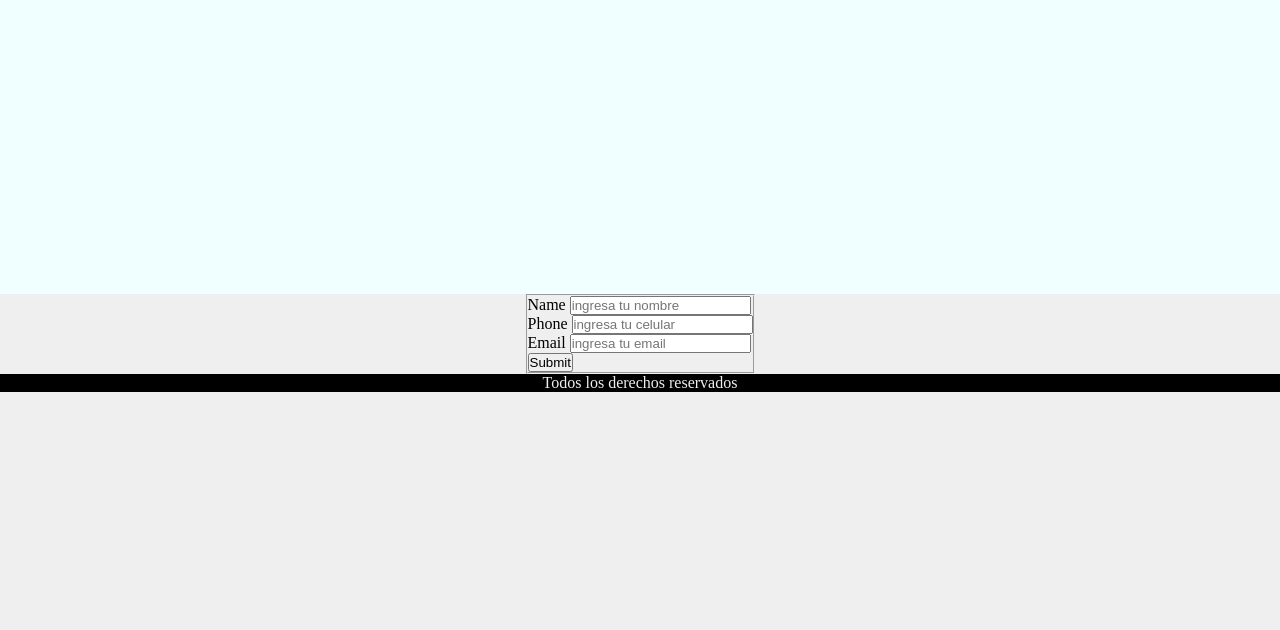
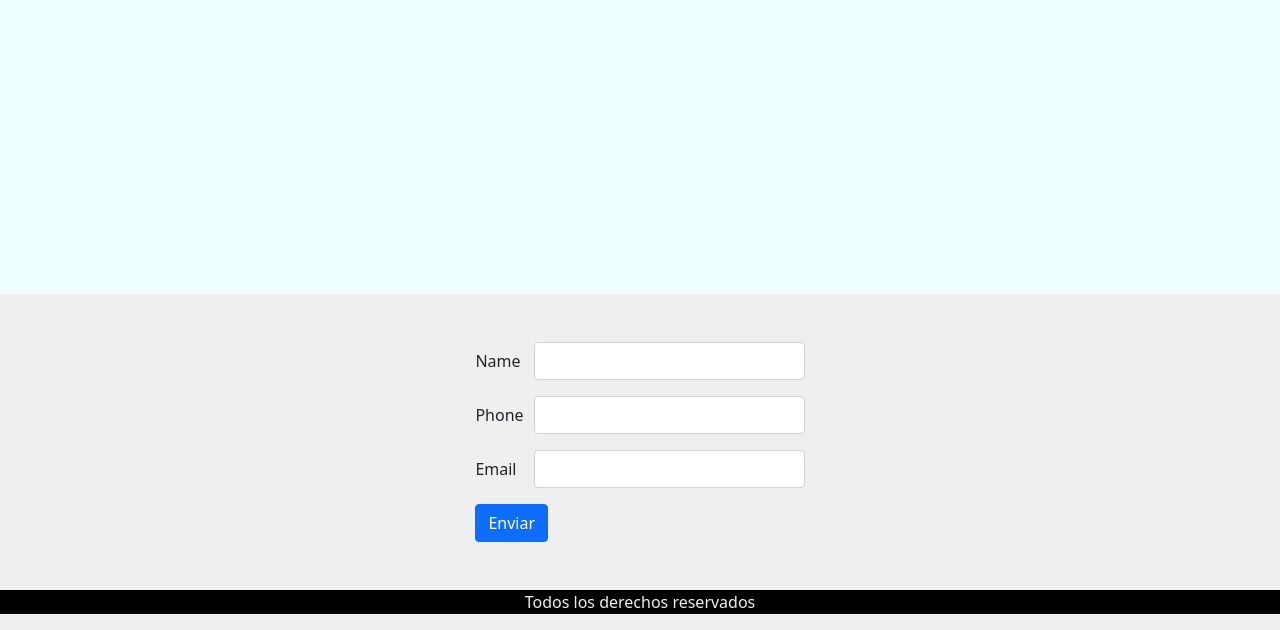
Before and after one commit to andresrf/festivalramirez, a plain HTML site: page pages/contact.html in a window 1280 px wide. Shown: the part 256-886 px from the top of the page. Before the commit the page ends 800 px from the top, so only its background shows below. Drawn offline with nearby package versions, Linux system fonts and the light colour scheme.

Commit message:
agregando bootstrap al form

```diff
--- a/pages/contact.html
+++ b/pages/contact.html
@@ -4,6 +4,8 @@
     <meta charset="UTF-8">
     <meta http-equiv="X-UA-Compatible" content="IE=edge">
     <meta name="viewport" content="width=device-width, initial-scale=1.0">
+    <link href="https://cdn.jsdelivr.net/npm/bootstrap@5.0.2/dist/css/bootstrap.min.css" rel="stylesheet" integrity="sha384-EVSTQN3/azprG1Anm3QDgpJLIm9Nao0Yz1ztcQTwFspd3yD65VohhpuuCOmLASjC" crossorigin="anonymous">
+
     <link rel="stylesheet" href="../css/style.css">
     <title>Contact</title>
 </head>
@@ -29,25 +31,33 @@
             <h1>Contact</h1>
            </div>
 
-    <div class="form">
+    <div class="form mt-5">
      <form action="">
       <fieldset>
-        <div>
-       <label for="">Name </label>
-       <input type="text" placeholder="ingresa tu nombre">
+        <div class="mb-3 row">
+            <label for="inputPassword" class="col-sm-2 col-form-label">Name</label>
+            <div class="col-sm-10">
+              <input type="text" class="form-control" id="inputPassword">
+            </div>
+          </div>
+
+        <div class="mb-3 row">
+            <label for="inputPassword" class="col-sm-2 col-form-label">Phone</label>
+            <div class="col-sm-10">
+              <input type="number" class="form-control" id="inputPassword">
+            </div>
+          </div>
+
+
+       <div class="mb-3 row">
+        <label for="inputPassword" class="col-sm-2 col-form-label">Email</label>
+        <div class="col-sm-10">
+          <input type="email" class="form-control" id="inputPassword">
         </div>
+      </div>
 
-       <div>
-       <label for="">Phone </label>
-       <input type="text" placeholder="ingresa tu celular">
-       </div>
+      <button type="button" class="btn btn-primary mb-5">Enviar</button>
 
-       <div>
-       <label for="">Email </label>
-       <input type="email" placeholder="ingresa tu email">
-       </div>
-
-       <input type="submit">
 
 
     </fieldset>
```
Also changed, not shown: index.html (+5 -1 lines).
